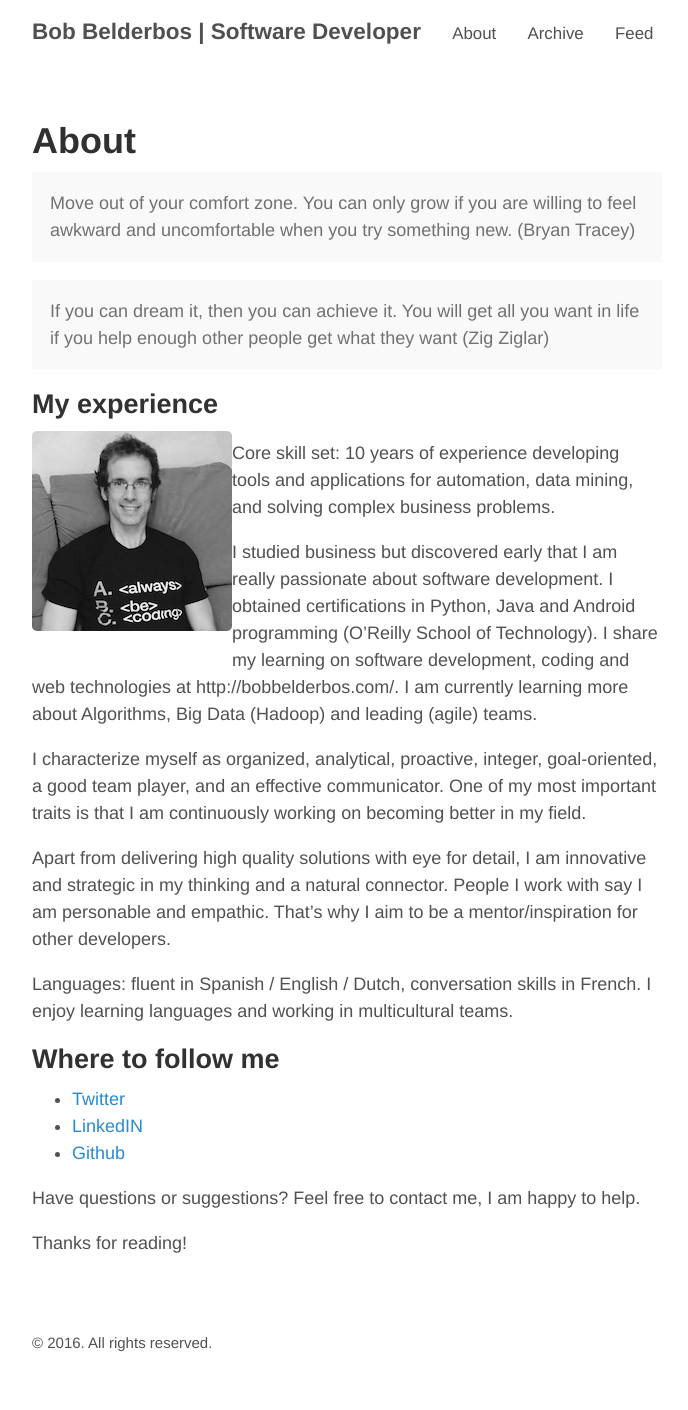
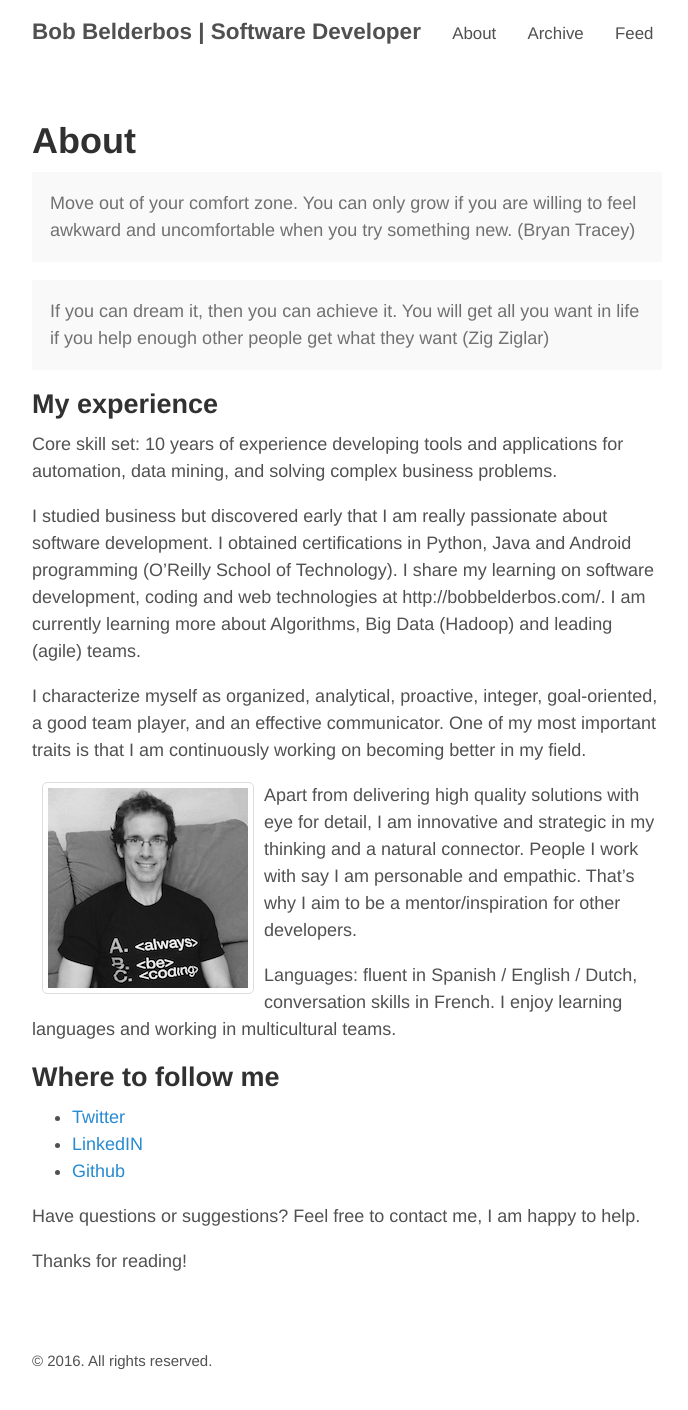
Before and after one commit to bbelderbos/bbelderbos.github.io, a Jekyll site: the page built from about.md, in a window 1280 px wide. Shown: the whole page, without its empty margins (293-981 px from the left). Built offline with Jekyll 4.4.1, drawn with Linux system fonts in a browser that asks for light colours.

Commit message:
update css and pos of profile pic

```diff
--- a/_sass/_base.scss
+++ b/_sass/_base.scss
@@ -78,5 +78,8 @@ tbody tr:nth-child(odd) th {
 }
 
 .callout {
-    float: left;
+  float: left;
+  margin: 0 10px;
+  padding: 5px;
+  border: 1px solid #ddd;
 }
--- a/about.md
+++ b/about.md
@@ -12,13 +12,13 @@ If you can dream it, then you can achieve it. You will get all you want in life
 
 ## My experience
 
-![This is me, ABC: always be coding]({{ site.url }}/assets/bob_profile.png){: .callout}
-
 Core skill set: 10 years of experience developing tools and applications for automation, data mining, and solving complex business problems.
 
 I studied business but discovered early that I am really passionate about software development. I obtained certifications in Python, Java and Android programming (O'Reilly School of Technology). I share my learning on software development, coding and web technologies at http://bobbelderbos.com/. I am currently learning more about Algorithms, Big Data (Hadoop) and leading (agile) teams.
 
 I characterize myself as organized, analytical, proactive, integer, goal-oriented, a good team player, and an effective communicator. One of my most important traits is that I am continuously working on becoming better in my field.
+
+![This is me, ABC: always be coding]({{ site.url }}/assets/bob_profile.png){: .callout}
 
 Apart from delivering high quality solutions with eye for detail, I am innovative and strategic in my thinking and a natural connector. People I work with say I am personable and empathic. That's why I aim to be a mentor/inspiration for other developers.
 
```
